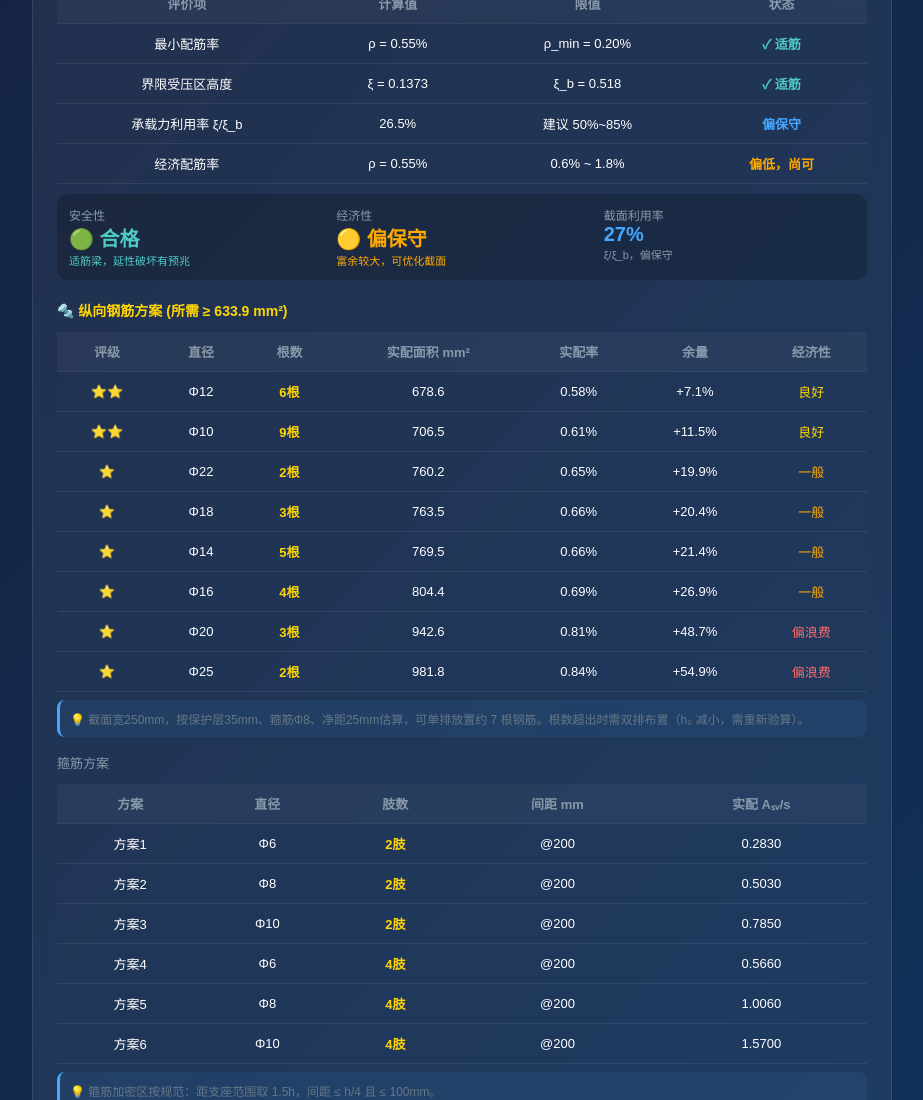
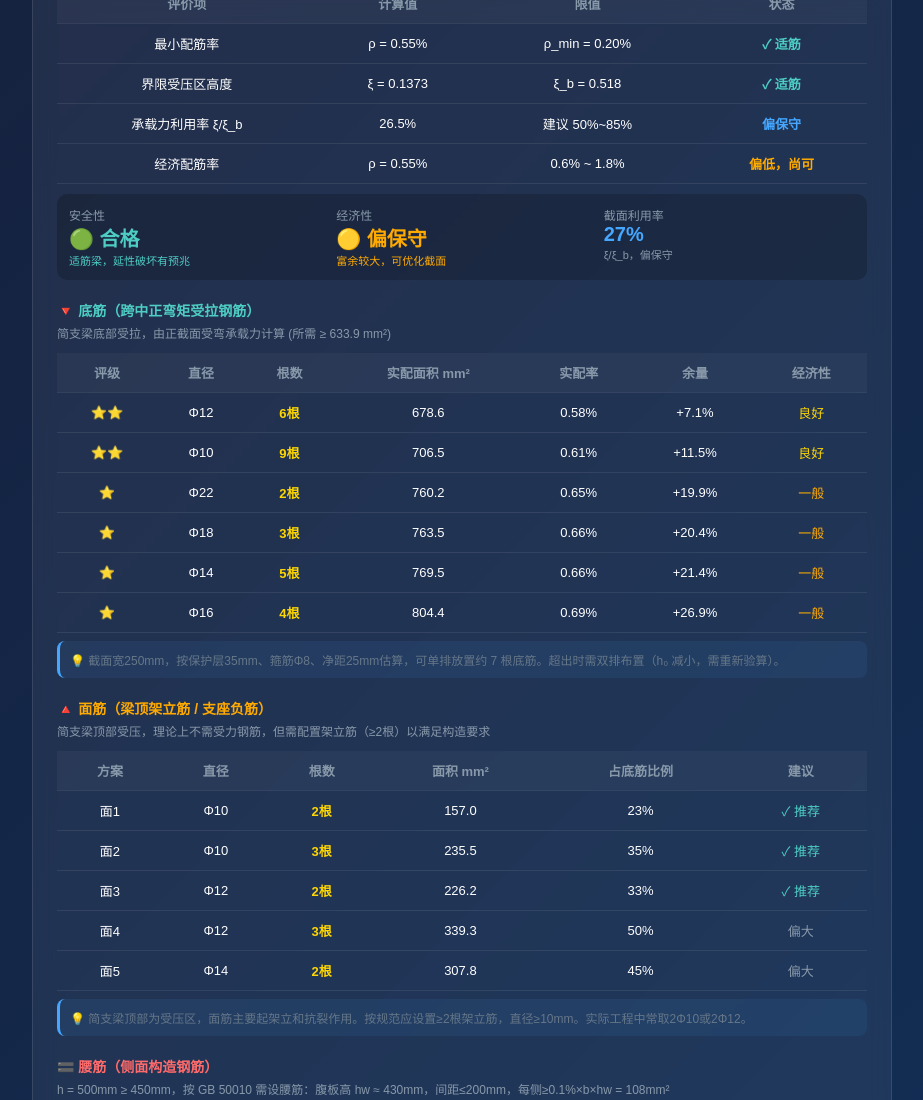
Before and after one commit to ly303550688/jianfanggongju, a plain HTML site: page 简支梁配筋计算.html in a window 1280 px wide. Shown: the part 3654-4754 px from the top of the page, without its empty margins (178-1101 px from the left). Drawn offline with Linux system fonts and the light colour scheme.

Commit message:
增加面筋和腰筋

```diff
--- a/简支梁配筋计算.html
+++ b/简支梁配筋计算.html
@@ -710,7 +710,7 @@ function renderResult(inp, conc, steelL, steelS, h0, As_req, As_min, ρ, ρ_min,
     html += `<div class="result-item warning"><span class="label">⚠ 状态</span><span class="value">${shearMsg}</span></div>`;
   }
   document.getElementById('resultContent').innerHTML = html;
-  if (status === 'ok') renderRebarScheme(As_req, As_min, inp.b, h0, Asv_s, shearStatus, ρ, ρ_min, ξ_val, ξb, fy);
+  if (status === 'ok') renderRebarScheme(As_req, As_min, inp.b, inp.h, h0, inp.a_s, Asv_s, shearStatus, ρ, ρ_min, ξ_val, ξb, fy);
 }
 
 // ==================== 安全性 & 经济性评价 ====================
@@ -805,15 +805,16 @@ function renderEvaluation(As_req, As_min, b, h0, ρ, ρ_min, ξ_val, ξb, fy) {
   return html;
 }
 
-function renderRebarScheme(As_req, As_min, b, h0, Asv_s, shearStatus, ρ, ρ_min, ξ_val, ξb, fy) {
+function renderRebarScheme(As_req, As_min, b, h, h0, a_s, Asv_s, shearStatus, ρ, ρ_min, ξ_val, ξb, fy) {
   const reqAs = Math.max(As_req, As_min);
   let html = '';
 
   // ===== 安全性 & 经济性评价 =====
   html += renderEvaluation(As_req, As_min, b, h0, ρ, ρ_min, ξ_val, ξb, fy);
 
-  // ===== 纵筋方案 =====
-  html += `<div style="font-size:14px;color:#ffd700;font-weight:600;margin:20px 0 10px;">🔩 纵向钢筋方案 (所需 ≥ ${reqAs.toFixed(1)} mm²)</div>`;
+  // ===== 底筋方案（正弯矩区，受拉） =====
+  html += `<div style="font-size:14px;color:#4ecdc4;font-weight:600;margin:20px 0 4px;">🔻 底筋（跨中正弯矩受拉钢筋）</div>`;
+  html += `<div style="font-size:12px;color:#8899aa;margin-bottom:8px;">简支梁底部受拉，由正截面受弯承载力计算 (所需 ≥ ${reqAs.toFixed(1)} mm²)</div>`;
   html += `<table class="rebar-table"><thead><tr><th>评级</th><th>直径</th><th>根数</th><th>实配面积 mm²</th><th>实配率</th><th>余量</th><th>经济性</th></tr></thead><tbody>`;
   const diameters = [10,12,14,16,18,20,22,25,28,32];
   let sc = 0;
@@ -821,22 +822,19 @@ function renderRebarScheme(As_req, As_min, b, h0, Asv_s, shearStatus, ρ, ρ_min
   for (const d of diameters) {
     const a1 = REBAR_AREA[d];
     const n = Math.ceil(reqAs / a1);
-    if (n > 12 || n < 2) continue; // 不少于2根，不多于12根
+    if (n > 12 || n < 2) continue;
     const actual = n * a1;
     const surplus = (actual - reqAs) / reqAs * 100;
     const actualRho = actual / (b * h0) * 100;
     schemes.push({ d, n, actual, actualRho, surplus });
   }
-  // 按余量排序（余量越小经济性越好）
   schemes.sort((a,b) => a.surplus - b.surplus);
   for (const s of schemes) {
     sc++;
-    // 评级
     let grade, gradeColor;
     if (s.surplus <= 5) { grade = '⭐⭐⭐'; gradeColor = '#4ecdc4'; }
     else if (s.surplus <= 15) { grade = '⭐⭐'; gradeColor = '#ffd700'; }
     else { grade = '⭐'; gradeColor = '#ffaa00'; }
-    // 经济性
     let eco, ecoColor;
     if (s.surplus <= 5) { eco = '优秀'; ecoColor = '#4ecdc4'; }
     else if (s.surplus <= 15) { eco = '良好'; ecoColor = '#ffd700'; }
@@ -851,11 +849,81 @@ function renderRebarScheme(As_req, As_min, b, h0, Asv_s, shearStatus, ρ, ρ_min
       <td>+${s.surplus.toFixed(1)}%</td>
       <td style="color:${ecoColor};">${eco}</td>
     </tr>`;
-    if (sc >= 8) break;
+    if (sc >= 6) break;
   }
   html += `</tbody></table>`;
-  const rowCount1 = Math.floor((b - 2*35 - 2*10) / 25) + 1;
-  html += `<div class="note">💡 截面宽${b}mm，按保护层35mm、箍筋Φ8、净距25mm估算，可单排放置约 ${Math.max(1,rowCount1)} 根钢筋。根数超出时需双排布置（h₀ 减小，需重新验算）。</div>`;
+  const rowCount1 = Math.floor((b - 2*a_s - 2*10) / 25) + 1;
+  html += `<div class="note">💡 截面宽${b}mm，按保护层${a_s}mm、箍筋Φ8、净距25mm估算，可单排放置约 ${Math.max(1,rowCount1)} 根底筋。超出时需双排布置（h₀ 减小，需重新验算）。</div>`;
+
+  // ===== 面筋方案（负弯矩区 / 架立筋） =====
+  html += `<div style="font-size:14px;color:#ffaa00;font-weight:600;margin:20px 0 4px;">🔺 面筋（梁顶架立筋 / 支座负筋）</div>`;
+  html += `<div style="font-size:12px;color:#8899aa;margin-bottom:8px;">简支梁顶部受压，理论上不需受力钢筋，但需配置架立筋（≥2根）以满足构造要求</div>`;
+  html += `<table class="rebar-table"><thead><tr><th>方案</th><th>直径</th><th>根数</th><th>面积 mm²</th><th>占底筋比例</th><th>建议</th></tr></thead><tbody>`;
+  const topDias = [10,12,14,16];
+  let topSc = 0;
+  const bestBottom = schemes[0];
+  for (const d of topDias) {
+    for (const n of [2, 3]) {
+      topSc++;
+      const area = REBAR_AREA[d] * n;
+      const ratio = bestBottom ? (area / bestBottom.actual * 100) : 0;
+      let suggest;
+      if (h <= 400) suggest = '小梁可用';
+      else if (ratio >= 20 && ratio <= 40) suggest = '✓ 推荐';
+      else if (ratio < 20) suggest = '偏小';
+      else suggest = '偏大';
+      html += `<tr>
+        <td>面${topSc}</td>
+        <td>Φ${d}</td>
+        <td class="highlight">${n}根</td>
+        <td>${area.toFixed(1)}</td>
+        <td>${ratio.toFixed(0)}%</td>
+        <td style="color:${ratio>=20&&ratio<=40?'#4ecdc4':'#8899aa'};">${suggest}</td>
+      </tr>`;
+      if (topSc >= 5) break;
+    }
+    if (topSc >= 5) break;
+  }
+  html += `</tbody></table>`;
+  html += `<div class="note">💡 简支梁顶部为受压区，面筋主要起架立和抗裂作用。按规范应设置≥2根架立筋，直径≥10mm。实际工程中常取2Φ10或2Φ12。</div>`;
+
+  // ===== 腰筋方案（侧面构造钢筋） =====
+  const hw = h0 - a_s; // 腹板高度 ≈ h0
+  const needWeb = h >= 450;
+  html += `<div style="font-size:14px;color:${needWeb?'#ff6b6b':'#667788'};font-weight:600;margin:20px 0 4px;">🟰 腰筋（侧面构造钢筋）${!needWeb?' — 可不设':''}</div>`;
+  if (needWeb) {
+    const sideAs = 0.001 * b * hw * 2; // 每侧 0.1% * b * hw，两侧共
+    const maxSpacing = 200;
+    const sideCount = Math.max(2, Math.ceil(hw / maxSpacing));
+    html += `<div style="font-size:12px;color:#8899aa;margin-bottom:8px;">h = ${h}mm ≥ 450mm，按 GB 50010 需设腰筋：腹板高 hw ≈ ${hw.toFixed(0)}mm，间距≤200mm，每侧≥0.1%×b×hw = ${(0.001*b*hw).toFixed(0)}mm²</div>`;
+    html += `<table class="rebar-table"><thead><tr><th>方案</th><th>直径</th><th>每侧根数</th><th>每侧面积 mm²</th><th>间距 mm</th><th>状态</th></tr></thead><tbody>`;
+    const webDias = [10,12,14];
+    let webSc = 0;
+    for (const d of webDias) {
+      const a1 = REBAR_AREA[d];
+      const needPerSide = Math.max(2, Math.ceil((0.001 * b * hw) / a1));
+      for (const n of [sideCount, sideCount + 1]) {
+        webSc++;
+        const actual = n * a1;
+        const sp = Math.floor(hw / (n + 1));
+        const ok = actual >= 0.001 * b * hw && sp <= maxSpacing;
+        html += `<tr>
+          <td>腰${webSc}</td>
+          <td>Φ${d}</td>
+          <td class="highlight">${n}根</td>
+          <td>${actual.toFixed(1)}</td>
+          <td>${sp}</td>
+          <td style="color:${ok?'#4ecdc4':'#ffaa00'};">${ok?'✓ 满足':'⚠ 不足'}</td>
+        </tr>`;
+        if (webSc >= 4) break;
+      }
+      if (webSc >= 4) break;
+    }
+    html += `</tbody></table>`;
+    html += `<div class="note">💡 腰筋沿梁两侧对称配置，用拉筋联系（拉筋直径≥6mm，间距为箍筋间距的2倍）。每侧纵向构造钢筋面积 ≥ 0.1% × b × hw。</div>`;
+  } else {
+    html += `<div class="note">💡 梁高 h = ${h}mm < 450mm，按规范可不设置腰筋。如梁侧有集中荷载或抗扭需要，可酌情增设。</div>`;
+  }
 
   html += `<div style="font-size:13px;color:#8899aa;margin:16px 0 8px;">箍筋方案</div>`;
   html += `<table class="rebar-table"><thead><tr><th>方案</th><th>直径</th><th>肢数</th><th>间距 mm</th><th>实配 Aₛᵥ/s</th></tr></thead><tbody>`;
```
